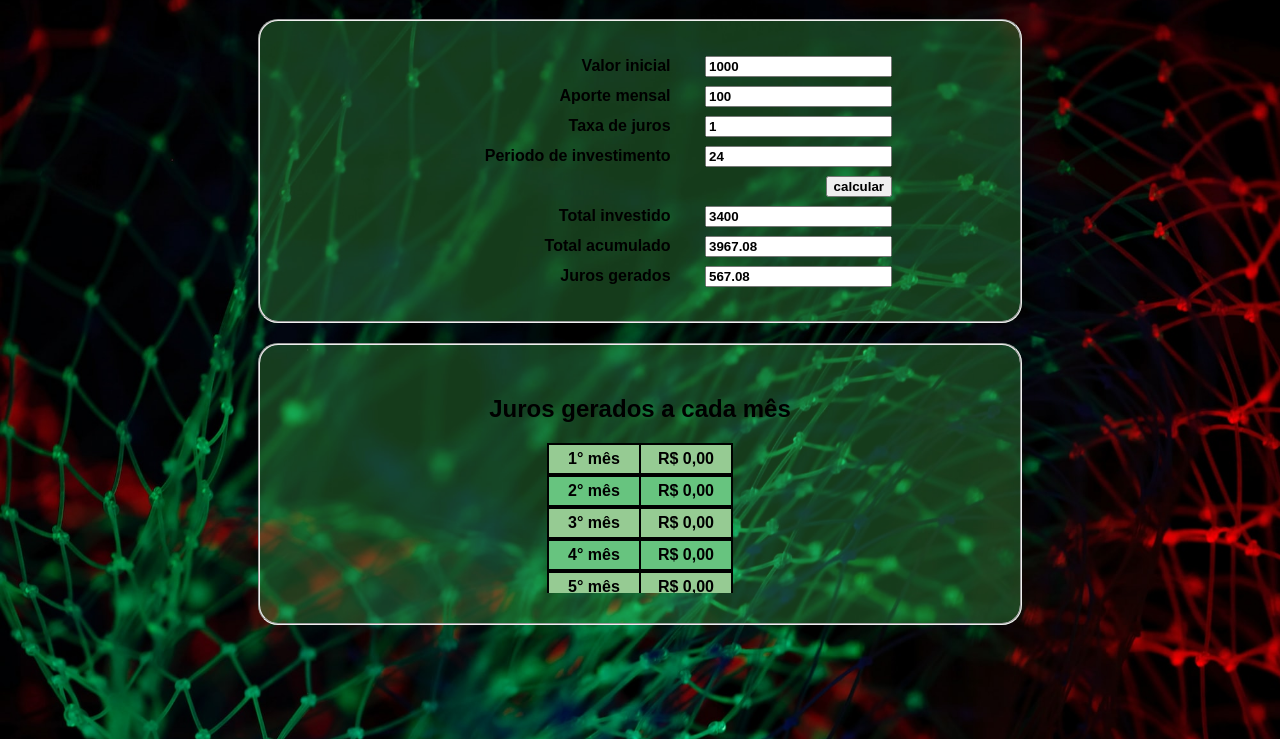
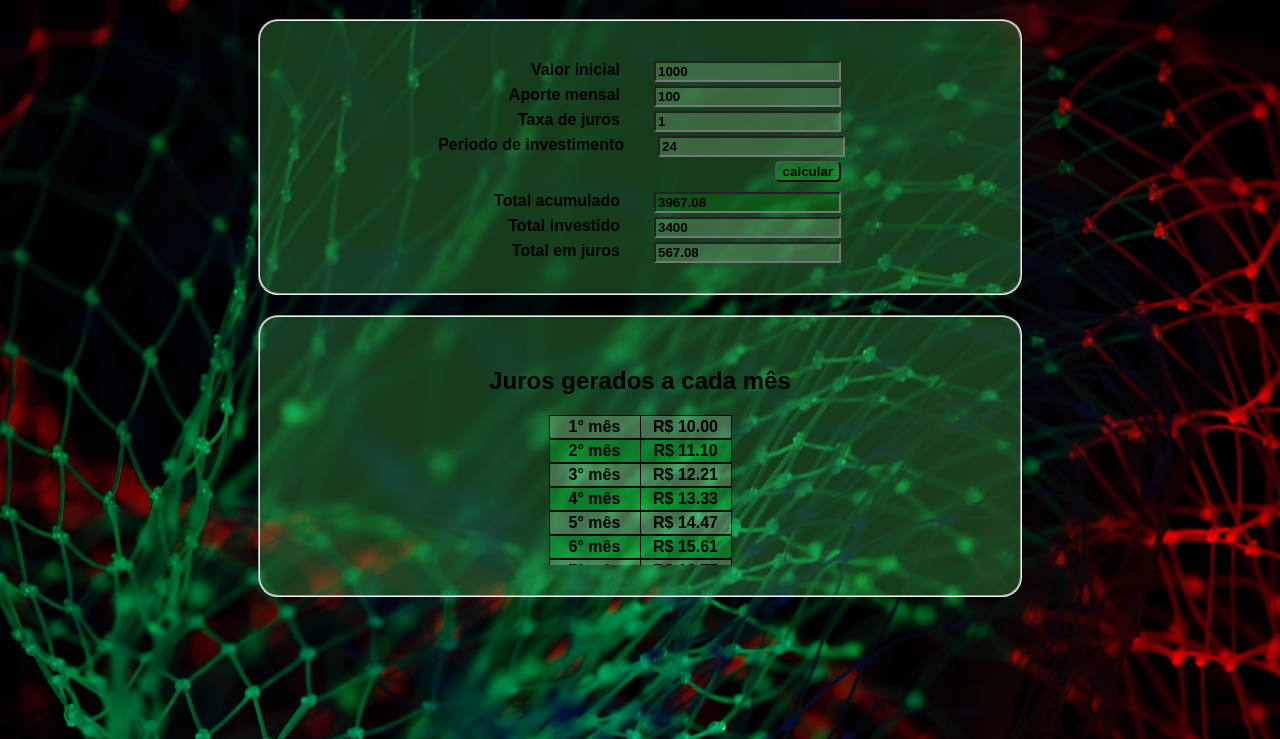
Before and after one commit to batistaluccas/SimuladorDeRendaFixa, a plain HTML site: page Index.html in a window 1280 px wide. Both pictures are taken after a click on the button "calcular". Shown: the part 61-800 px from the top of the page. Drawn offline with Linux system fonts and the light colour scheme.

Commit message:
tabela funcionando

```diff
--- a/Index.html
+++ b/Index.html
@@ -21,25 +21,25 @@
                         <input id="startingAmount" class="input" value="1000" type="number" autofocus placeholder="R$ 0,00"><br>
 
                         <label for="monthlyAmount">Aporte mensal</label>
-                        <input id="monthlyAmount"  class="input" value="100" type="text" placeholder="R$ 0,00"><br>
+                        <input id="monthlyAmount"  class="input" value="100" type="number" placeholder="R$ 0,00"><br>
 
                         <label for="interestRates">Taxa de juros</label>
-                        <input id="interestRates"  class="input" value="1" type="text" placeholder="0,00 %"><br>
+                        <input id="interestRates"  class="input" value="1" type="number" placeholder="0,00 %"><br>
 
                         <label for="period">Periodo de investimento</label>
-                        <input id="period" class="input" value="24" type="text" placeholder="0"><br>
+                        <input id="period" class="input" value="24" type="number" placeholder="0"><br>
 
                         <button id="btn" type="button">calcular</button>
 
                     </form>
                     <section id="result" hidden>
+                        <label for="accumulate">Total acumulado</label>
+                        <input id="accumulate" class="input" readonly autofocus placeholder="R$ 0,00"><br>
+
                         <label for="invest">Total investido</label>
                         <input id="invest" class="input" readonly autofocus placeholder="R$ 0,00"><br>
 
-                        <label for="accumulate">Total acumulado</label>
-                        <input id="accumulate" class="input" readonly autofocus placeholder="R$ 0,00"><br>
-
-                        <label for="fromRates">Juros gerados</label>
+                        <label for="fromRates">Total em juros</label>
                         <input id="fromRates" class="input" readonly autofocus placeholder="R$ 0,00"><br>
                     </section>
                 </fieldset>
--- a/calculate.js
+++ b/calculate.js
@@ -21,8 +21,7 @@ btn.onclick = function(){
         document.querySelectorAll('tr').forEach((element) => element.remove())
     }
 
-    function calculate (){
-
+    function calculateResult (){
 
         let investAmount = parseFloat(((a*n) + C).toFixed(2));
         invest.value = investAmount;
@@ -32,6 +31,16 @@ btn.onclick = function(){
         fromRates.value = fromRatesAmount;
     }
 
+    function calculateAmountByMonth(){
+        totalByMonth = new Array(n);
+        for (let counter = 1; counter <= n; counter++){
+            totalByMonth [(counter-1)] = (((C * ((1 + (i / 100)) ** counter)) + (a * (((((1 + (i / 100))) ** counter )- 1) / (i / 100))))
+            -
+            ((C * ((1 + (i / 100)) ** (counter-1))) + (a * (((((1 + (i / 100))) ** (counter-1))- 1) / (i / 100)))))
+            -
+            a;
+        }
+    }
 
     function createTable(){
 
@@ -41,14 +50,15 @@ btn.onclick = function(){
             const newMonth = document.createElement('td');
             newMonth.innerText = (counter + 1) + "° mês";
             const newData = document.createElement('td');
-            newData.innerText = "R$ 0,00";
+            newData.innerText = "R$ "+parseFloat(totalByMonth[counter]).toFixed(2);
             table.append(newRow);
             newRow.append(newMonth);
             newRow.append(newData);
         }
     }
 
-    calculate();
+    calculateResult();
+    calculateAmountByMonth();
     createTable();
 
     document.querySelector('section').hidden = false;
--- a/style.css
+++ b/style.css
@@ -1,9 +1,12 @@
     * {
         font-family: Arial, Helvetica, sans-serif;
         font-weight: bold;
-
     }
 
+    h1 {
+        text-align: center;
+        color: rgb(71, 195, 90);
+    }
     body {
         background-image: url("./images/body_back.jpg");
         background-size: calc(120%);
@@ -19,18 +22,8 @@
     }
 
     fieldset:first-child {
+        display: flex;
         height: auto;
-    }
-
-    form, section {
-        width: calc(72%);
-        text-align: right;
-        line-height: 30px;
-    }
-
-    h1 {
-        text-align: center;
-        color: rgb(71, 195, 90);
     }
 
     fieldset:last-child {
@@ -41,33 +34,34 @@
         height: auto;
     }
 
-    table {
+    form, section {
+        padding-top: 10px;
         display: flex;
-        flex-direction: column;
-        height: 150px;
-        overflow: auto;
+        flex-wrap: wrap;
+        justify-content:right;
+        width: 410px;
+        gap: 4px;
     }
 
-    table, td {
-        border-collapse: collapse;
-        margin: auto;
+    button {
+        margin-right: 4px;
+        background-color: rgba(30, 211, 39, 0.3);
+        border-radius: 5px;
     }
 
-    td {
-        border: 2px solid black;
-        padding: 5px 10px;
-        width: 70px;
-        text-align: center;
+    input {
+        background-color: rgba(150, 203, 147, 0.3);
     }
 
-    tr:nth-child(even) {
-        background-color: rgb(103, 196, 127);
+    input::-webkit-outer-spin-button,
+    input::-webkit-inner-spin-button {
+    -webkit-appearance: none;
+    margin: 0;
     }
 
-    tr:nth-child(odd) {
-        background-color: rgb(150, 203, 147);
+    #accumulate {
+        background-color: rgba(0, 128, 0, 0.3);
     }
-
 
     label ~ input {
         margin-left: calc(30px);
@@ -76,3 +70,50 @@
     div ~ div {
         margin-top: 20px;
     }
+
+    table {
+        display: flex;
+        flex-direction: column;
+        height: 150px;
+        overflow: auto;
+    }
+
+    table::-webkit-scrollbar-thumb {
+        background-color: rgb(6, 55, 14);
+        border-radius: 4px;
+        border: 1px solid black;
+    }
+
+    table::-webkit-scrollbar {
+        width: 15px;
+    }
+
+    table::-webkit-scrollbar-track {
+        background: rgba(3, 158, 3, 0.3);
+        padding: 2px;
+        border-radius: 4px;
+    }
+
+    table, td {
+        border-collapse: collapse;
+        margin: auto;
+    }
+
+    [hidden] {
+        display: none;
+    }
+
+    td {
+        border: 1px solid black;
+        padding: 2px 10px;
+        width: 70px;
+        text-align: center;
+    }
+
+    tr:nth-child(even) {
+        background-color: rgba(4, 235, 62, 0.3);
+    }
+
+    tr:nth-child(odd) {
+        background-color: rgba(180, 216, 178, 0.3);
+    }
```
